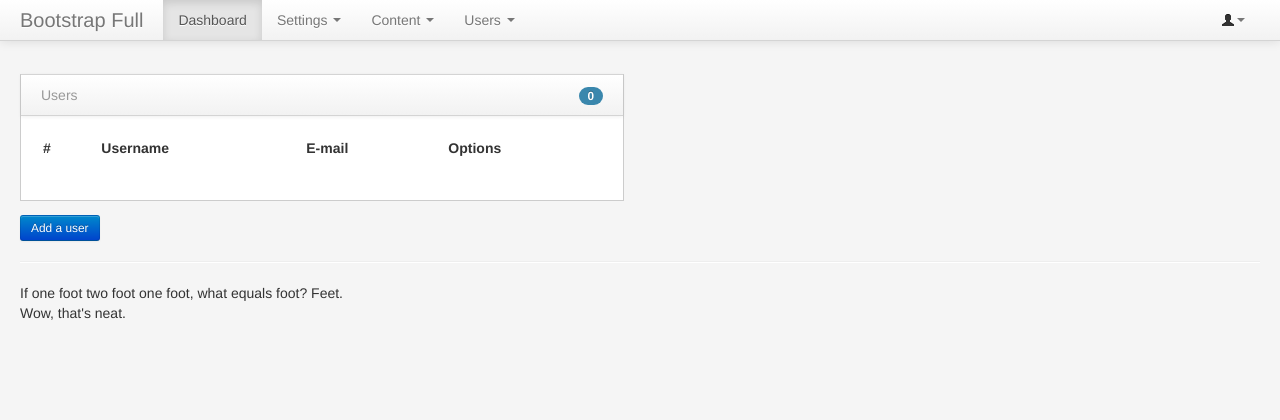
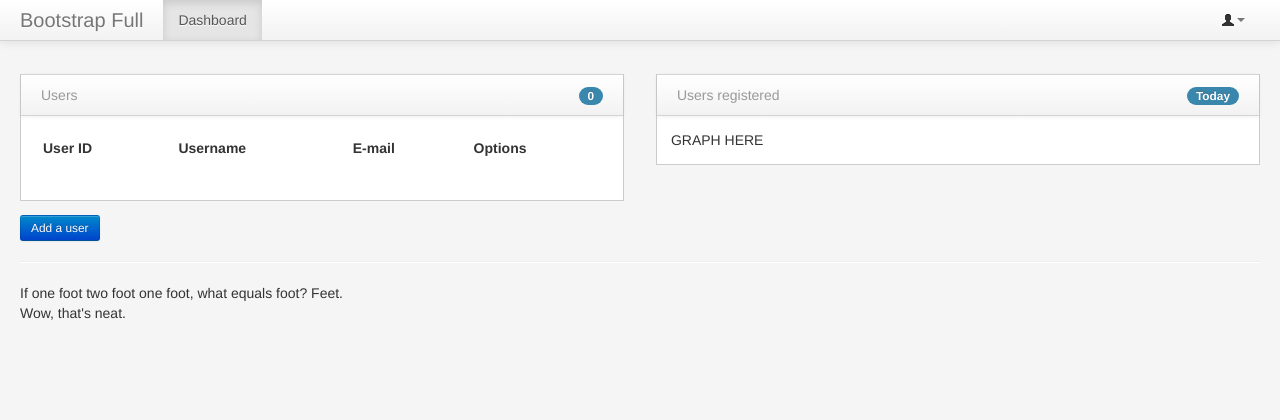
Before and after one commit to patrichs/BootstrapFull, a PHP site: page / in a window 1280 px wide. Shown: the top 420 px of the page. Run offline with PHP 8.4, Linux system fonts and the light colour scheme; data that the repository does not hold is empty.

Commit message:
some minor fixes + starting to add graphs

```diff
--- a/admin/header.php
+++ b/admin/header.php
@@ -48,81 +48,6 @@
                     <li class="active">
                         <a href="#">Dashboard</a>
                     </li>
-                    <li class="dropdown">
-                        <a href="#" data-toggle="dropdown" class="dropdown-toggle">Settings <b class="caret"></b>
-
-                        </a>
-                        <ul class="dropdown-menu" id="menu1">
-                            <li>
-                                <a href="#">Tools <i class="icon-arrow-right"></i>
-
-                                </a>
-                                <ul class="dropdown-menu sub-menu">
-                                    <li>
-                                        <a href="#">Reports</a>
-                                    </li>
-                                    <li>
-                                        <a href="#">Logs</a>
-                                    </li>
-                                    <li>
-                                        <a href="#">Errors</a>
-                                    </li>
-                                </ul>
-                            </li>
-                            <li>
-                                <a href="#">SEO Settings</a>
-                            </li>
-                            <li>
-                                <a href="#">Other Link</a>
-                            </li>
-                            <li class="divider"></li>
-                            <li>
-                                <a href="#">Other Link</a>
-                            </li>
-                            <li>
-                                <a href="#">Other Link</a>
-                            </li>
-                        </ul>
-                    </li>
-                    <li class="dropdown">
-                        <a href="#" role="button" class="dropdown-toggle" data-toggle="dropdown">Content <i class="caret"></i>
-
-                        </a>
-                        <ul class="dropdown-menu">
-                            <li>
-                                <a tabindex="-1" href="#">Blog</a>
-                            </li>
-                            <li>
-                                <a tabindex="-1" href="#">News</a>
-                            </li>
-                            <li>
-                                <a tabindex="-1" href="#">Custom Pages</a>
-                            </li>
-                            <li>
-                                <a tabindex="-1" href="#">Calendar</a>
-                            </li>
-                            <li class="divider"></li>
-                            <li>
-                                <a tabindex="-1" href="#">FAQ</a>
-                            </li>
-                        </ul>
-                    </li>
-                    <li class="dropdown">
-                        <a href="#" role="button" class="dropdown-toggle" data-toggle="dropdown">Users <i class="caret"></i>
-
-                        </a>
-                        <ul class="dropdown-menu">
-                            <li>
-                                <a tabindex="-1" href="#">User List</a>
-                            </li>
-                            <li>
-                                <a tabindex="-1" href="#">Search</a>
-                            </li>
-                            <li>
-                                <a tabindex="-1" href="#">Permissions</a>
-                            </li>
-                        </ul>
-                    </li>
                 </ul>
             </div>
             <!--/.nav-collapse -->
--- a/admin/index.js
+++ b/admin/index.js
@@ -119,7 +119,7 @@ $(document).ready(function() {
                     }, "json");
 
             } else {
-                $.msgGrowl({type: "warning", title: "Action Cancelled", text: data.replyMessage});
+                $.msgGrowl({type: "warning", title: "Action Cancelled", text: "User data was NOT changed."});
             }
         });
     });
--- a/admin/index.php
+++ b/admin/index.php
@@ -15,7 +15,7 @@ include("header.php");
                     <table class="table table-striped">
                         <thead>
                         <tr>
-                            <th>#</th>
+                            <th>User ID</th>
                             <th>Username</th>
                             <th>E-mail</th>
                             <th>Options</th>
@@ -30,6 +30,19 @@ include("header.php");
             <!-- /block -->
             <a href="#" class="btn btn-primary btn-small btn-add-user">Add a user</a>
         </div>
+        <div class="span6">
+            <!-- block -->
+            <div class="block">
+                <div class="navbar navbar-inner block-header">
+                    <div class="muted pull-left">Users registered</div>
+                    <div class="pull-right"><span class="badge badge-info">Today</span>
+                    </div>
+                </div>
+                <div class="block-content collapse in">
+                    GRAPH HERE
+                </div>
+            </div>
+        </div>
     </div>
 <?php
 include("footer.php");
```
